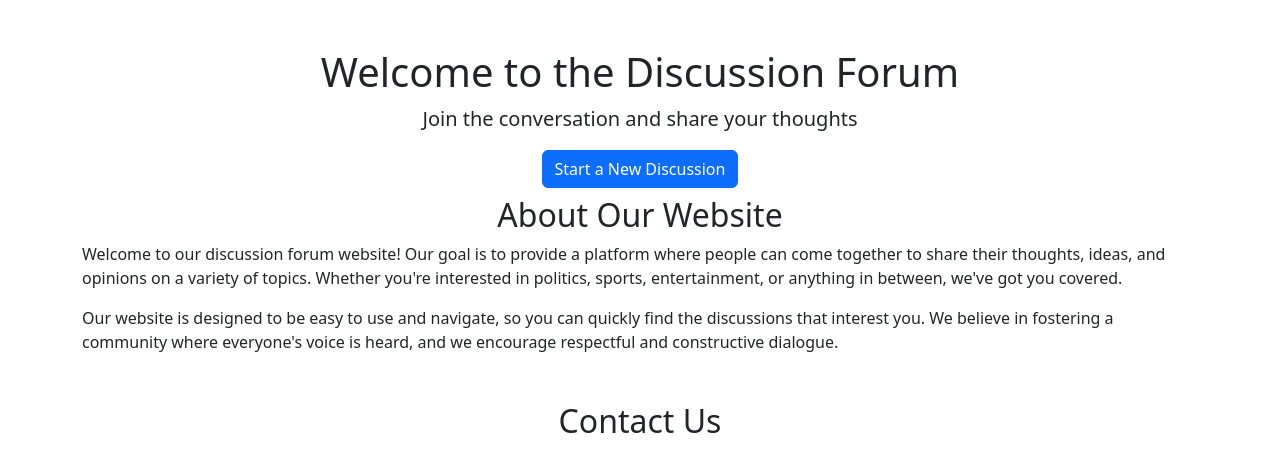
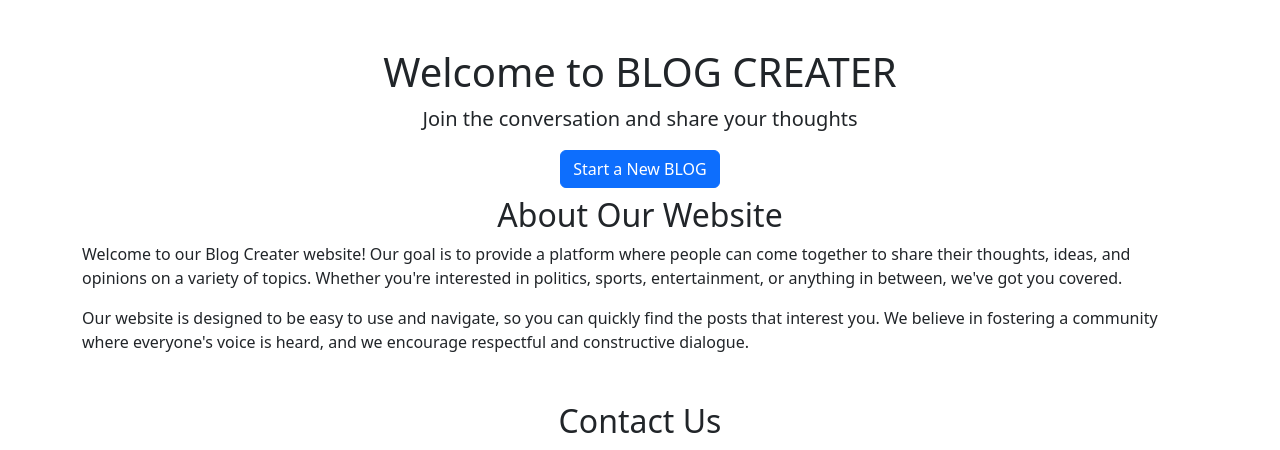
Before and after one commit to kush8789/BLOG-CREATER, a Django app: page / in a window 1280 px wide. Shown: the part 56-506 px from the top of the page. Run offline with Django 4.2, Linux system fonts and the light colour scheme; data that the repository does not hold is empty; some libraries are stand-ins or nearby versions.

Commit message:
22-08-2023

```diff
--- a/templates/base.html
+++ b/templates/base.html
@@ -3,7 +3,7 @@
   <head>
     <meta charset="utf-8">
     <meta name="viewport" content="width=device-width, initial-scale=1">
-    <title>Discussion Forum |{% block title %}{% endblock title %}</title>
+    <title>BLOG CREATER |{% block title %}{% endblock title %}</title>
     <link href="https://cdn.jsdelivr.net/npm/bootstrap@5.3.0-alpha1/dist/css/bootstrap.min.css" rel="stylesheet" integrity="sha384-GLhlTQ8iRABdZLl6O3oVMWSktQOp6b7In1Zl3/Jr59b6EGGoI1aFkw7cmDA6j6gD" crossorigin="anonymous">
     <link rel="stylesheet" href="https://cdnjs.cloudflare.com/ajax/libs/font-awesome/6.3.0/css/all.min.css" integrity="sha512-SzlrxWUlpfuzQ+pcUCosxcglQRNAq/DZjVsC0lE40xsADsfeQoEypE+enwcOiGjk/bSuGGKHEyjSoQ1zVisanQ==" crossorigin="anonymous" referrerpolicy="no-referrer" />
     <style>
--- a/templates/home.html
+++ b/templates/home.html
@@ -2,7 +2,7 @@
 
 
 {% block title %}
-  Welcome to the DiscussionForum
+  Welcome to the BLOG-CREATER
 {% endblock title %}
 
 
@@ -10,14 +10,14 @@
 <div class="container">
   <div class="row mt-5">
     <div class="col-12 text-center">
-      <h1>Welcome to the Discussion Forum</h1>
+      <h1>Welcome to BLOG CREATER</h1>
       <p class="lead">Join the conversation and share your thoughts</p>
-      <a href="discussion" class="btn btn-primary">Start a New Discussion</a>
+      <a href="discussion" class="btn btn-primary">Start a New BLOG</a>
     </div>
     <div class="col-12 my-2">
       <h2 class="text-center">About Our Website</h2>
-      <p class="text-wrap">Welcome to our discussion forum website! Our goal is to provide a platform where people can come together to share their thoughts, ideas, and opinions on a variety of topics. Whether you're interested in politics, sports, entertainment, or anything in between, we've got you covered.</p>
-      <p class="text-wrap">Our website is designed to be easy to use and navigate, so you can quickly find the discussions that interest you. We believe in fostering a community where everyone's voice is heard, and we encourage respectful and constructive dialogue.</p>
+      <p class="text-wrap">Welcome to our Blog Creater website! Our goal is to provide a platform where people can come together to share their thoughts, ideas, and opinions on a variety of topics. Whether you're interested in politics, sports, entertainment, or anything in between, we've got you covered.</p>
+      <p class="text-wrap">Our website is designed to be easy to use and navigate, so you can quickly find the posts that interest you. We believe in fostering a community where everyone's voice is heard, and we encourage respectful and constructive dialogue.</p>
     </div>
   </div>
 
```
Also changed, not shown: db.sqlite3.
